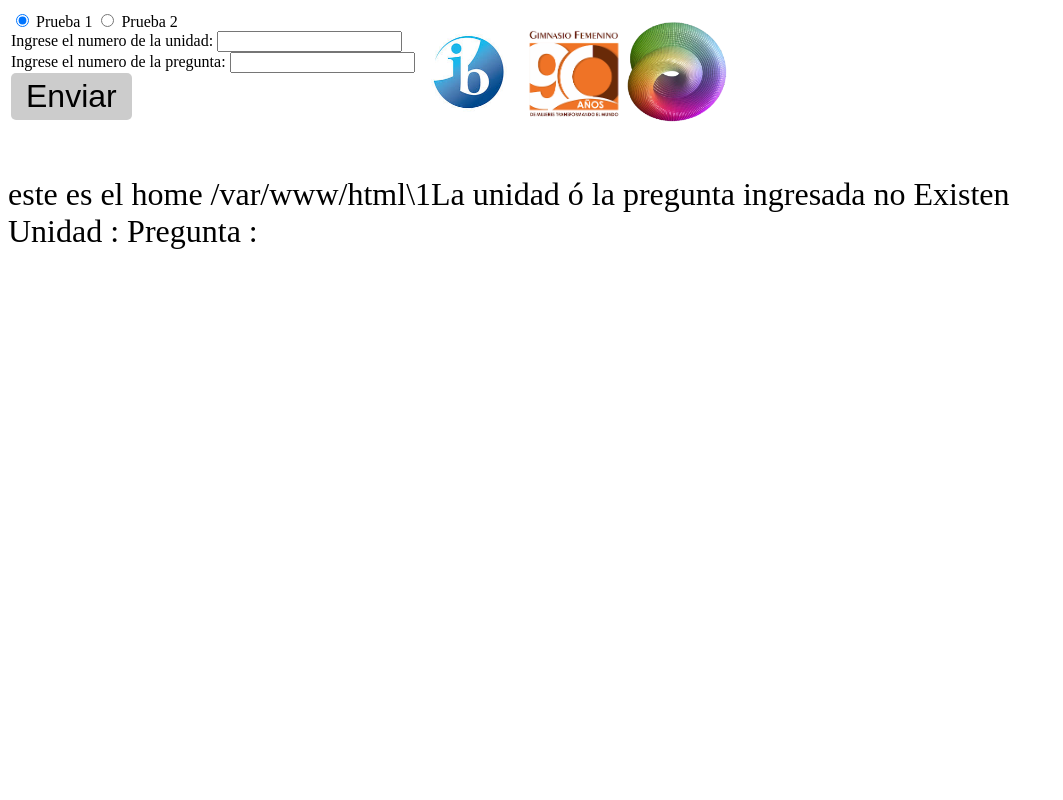
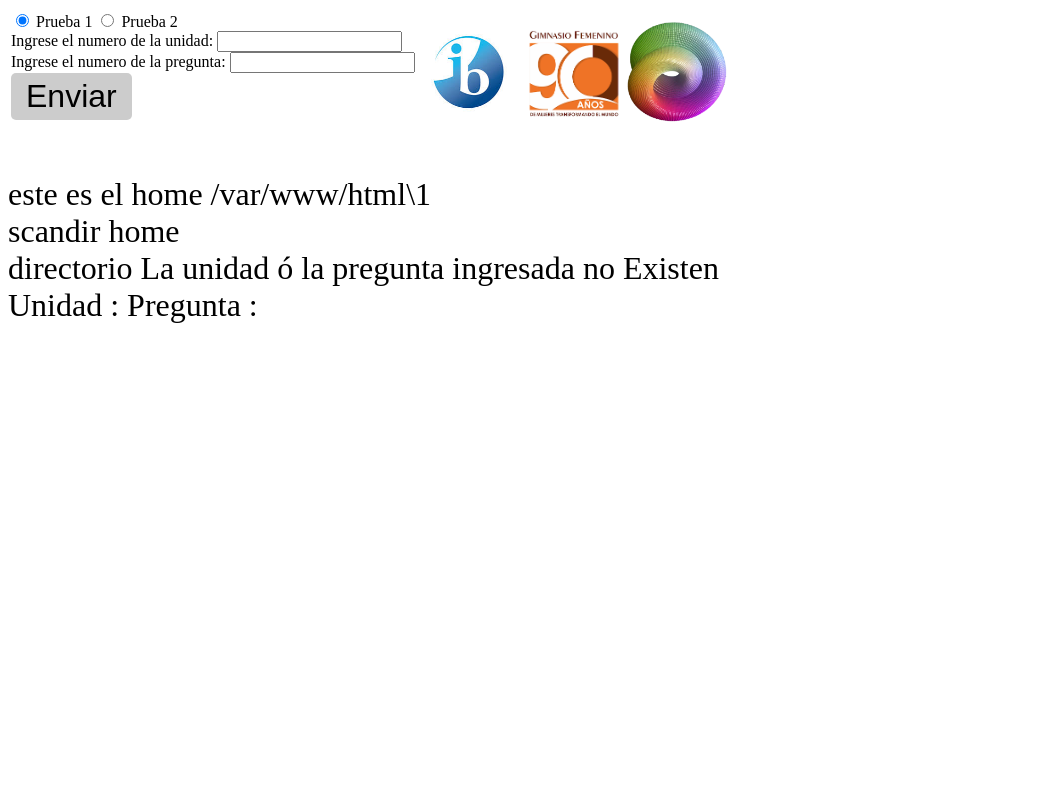
Before and after one commit to ccasllo/concurso, a PHP site: page /Pregunta.php?PRUEBA=1 in a window 1280 px wide. Shown: the whole page, without its empty margins (0-1063 px from the left). Run offline with PHP 8.4, Linux system fonts and the light colour scheme; data that the repository does not hold is empty.

Commit message:
Update Pregunta.php

```diff
--- a/Pregunta.php
+++ b/Pregunta.php
@@ -63,8 +63,8 @@ $posini= strpos($d1,$p,0);
 $posfin= strpos($d1,",",$posini);
 $directorio=utf8_encode (substr($d1,$posini,$posfin-$posini));
 
-//echo "<br>"."scandir home  ".$d;
-//echo "<br>"."directorio  ".$directorio;
+echo "<br>"."scandir home  ".$d;
+echo "<br>"."directorio  ".$directorio;
 
 
 
```
